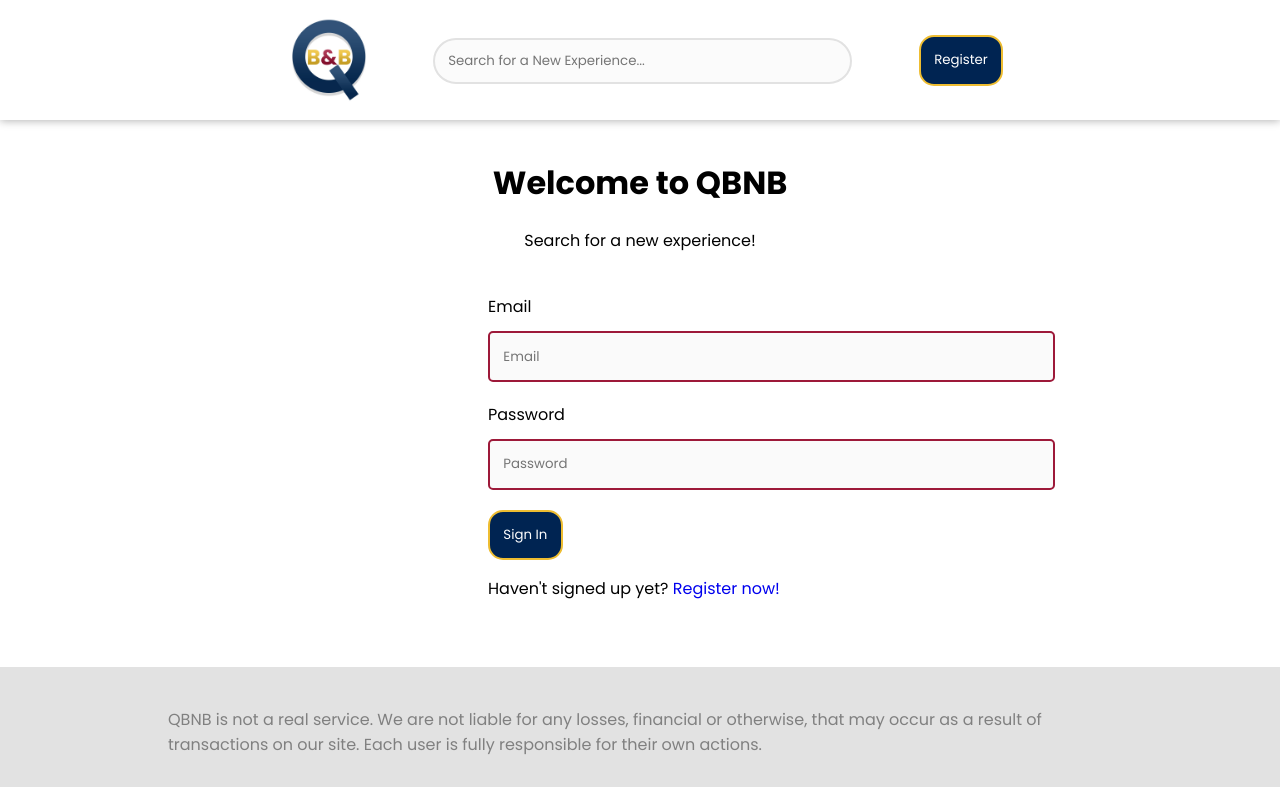
After one commit to AlexSullo/CISC327-Project, a Flask app: page /login in a window 1280 px wide; the page is wider, and only the part inside the window is pictured. The commit adds this page. Run offline with Flask 2, Linux system fonts and the light colour scheme.

Commit message:
Frontend stuff that I already started
I got bored over reading week due to lack of access to video games and having no shows to watch, so I had already gotten started on a few of the pages that ended up being the specifications for this sprint. What a world. Good thing I didn't finish them.

```diff
--- a/qbnb/__main__.py
+++ b/qbnb/__main__.py
@@ -1,5 +1,6 @@
 from flask import Flask, redirect, render_template, jsonify, request
 from flask_sqlalchemy import SQLAlchemy
+from flask_login import *
 from qbnb import *
 from qbnb.models import *
 import random
@@ -17,7 +18,6 @@ def home():
     '''
     Renders the homepage for QBNB
     '''
-
     return render_template('homepage.html')
 
 
@@ -97,5 +97,23 @@ def update_profile(id):
     return redirect("/profile/" + str(id))
 
 
+@app.route("/register", methods=['GET', 'POST'])
+def register():
+    '''
+    Allow a new user to register for an account
+    '''
+    return render_template("register.html",
+                           login=False)
+
+
+@app.route("/login", methods=["GET", "POST"])
+def login():
+    '''
+    Allows the user to login to their account
+    '''
+    return render_template("register.html",
+                           login=True)
+
+
 if __name__ == '__ main__':
     app.run()
--- a/qbnb/templates/base.html
+++ b/qbnb/templates/base.html
@@ -16,12 +16,20 @@
                 <input class="searchbar" placeholder="Search for a New Experience..." type="text" >
             </div>
             <div class="login-container">
-                <!-- Eventually, add if to check if signed in and change-->
-                <a href="/profile/1"><button style="margin-left:5em;" class="standard-button">Login Button</button></a>
+                <!-- {% if userInformation %}
+                    <a href="/profile/{{ userInformation.id }}"><button style="margin-left:5em;" class="standard-button">{{ userInformation.firstName }}</button></a>
+                {% else %} -->
+                    <a href="/register"><button style="margin-left:5em;" class="standard-button">Register</button></a>
+                <!-- {% endif %} -->
             </div>
         </div>
 </div>
 <br>
 {% block body %}{% endblock %}
 </body>
+<footer style="background:#e2e2e2;height:5vh;margin:0 -5em -5em -5em;padding:5vh 15em 5vh 15em;color: gray;">
+    QBNB is not a real service. We are not liable for any losses, financial
+    or otherwise, that may occur as a result of transactions on our site. Each
+    user is fully responsible for their own actions.
+</footer>
 </html>
--- /dev/null
+++ b/qbnb/templates/register.html
@@ -0,0 +1,44 @@
+{% extends 'base.html' %}
+{% block body %}
+<div class="changing-info-container">
+    <div class="profile-header">
+        <h1>Welcome to QBNB</h1>
+        <p>Search for a new experience!</p>
+    </div>
+    <div class="changing-info-container">
+        {% if login %}
+            <br>
+            <form method="post">
+                <label for="email" class="input-label">Email</label><br>
+                <input type="text" minlength="4"class="textfield" name="email" placeholder="Email" title="Enter a valid email." pattern="[a-z0-9._%+-]+@[a-z0-9.-]+\.[a-z]{2,4}$" value="{{ request.form['email'] }}"></input>
+                <br>
+                <label for="password" class="input-label">Password</label><br>
+                <input type="text" minlength="4" class="textfield" name="password" placeholder="Password" value="{{ request.form['billingAddress'] }}"></input>
+                <br>
+                <button  class="standard-button" align="center" type="submit">Sign In</button>
+                <p>Haven't signed up yet? <a href="/register">Register now!</a></p>
+                <br>
+                <br>
+            </form>
+        {% else %}
+            <br>
+            <form method="post">
+                <label for="username" class="input-label">Username</label><br>
+                <input type="text" minlength="4" class="textfield" name="username" pattern='^[A-Za-z0-9_-]*$' placeholder="bestusernameever" title="Usernames cannot have special characters."value="{{ request.form['username'] }}"></input>
+                <br>
+                <label for="email" class="input-label">Email</label><br>
+                <input type="text" minlength="4"class="textfield" name="email" placeholder="realemail@email.com" title="Enter a valid email." pattern="[a-z0-9._%+-]+@[a-z0-9.-]+\.[a-z]{2,4}$" value="{{ request.form['email'] }}"></input>
+                <br>
+                <label for="billingAddress" class="input-label">Billing Address</label><br>
+                <input type="text" minlength="4" class="textfield" name="billingAddress" placeholder="123 Example St, City, PRV" value="{{ request.form['billingAddress'] }}"></input>
+                <br>
+                <label for="postalCode" class="input-label">Postal Code</label><br>
+                <input type="text" minlength="6" maxlength=6 class="textfield" name="postalCode" placeholder="A1A1A1" title="Postal Codes can't contain special characters and must follow the Canadian Postal Code format." pattern='^([A-Za-z]\d[A-Za-z][-]?\d[A-Za-z]\d)' value="{{ request.form['postalCode'] }}"></input>
+                <br>
+                <button  class="standard-button" align="center" type="submit">Register</button>
+                <p>Already have an account? <a href="/login">Login now!</a></p>
+            </form>
+        {% endif %}
+    </div>
+</div>
+{% endblock %}
--- a/qbnb/templates/updateInfo.html
+++ b/qbnb/templates/updateInfo.html
@@ -24,6 +24,7 @@
             <input type="text" minlength="6" maxlength=6 class="textfield" name="postalCode" placeholder="{{ userData.postalCode }}" title="Postal Codes can't contain special characters and must follow the Canadian Postal Code format." pattern='^([A-Za-z]\d[A-Za-z][-]?\d[A-Za-z]\d)' value="{{ request.form['postalCode'] }}"></input>
             <br>
             <button  class="standard-button" align="center" type="submit">Submit</button>
+            <br><br>
         </form>
     </div>
 
```
Also changed, not shown: db.sqlite.
